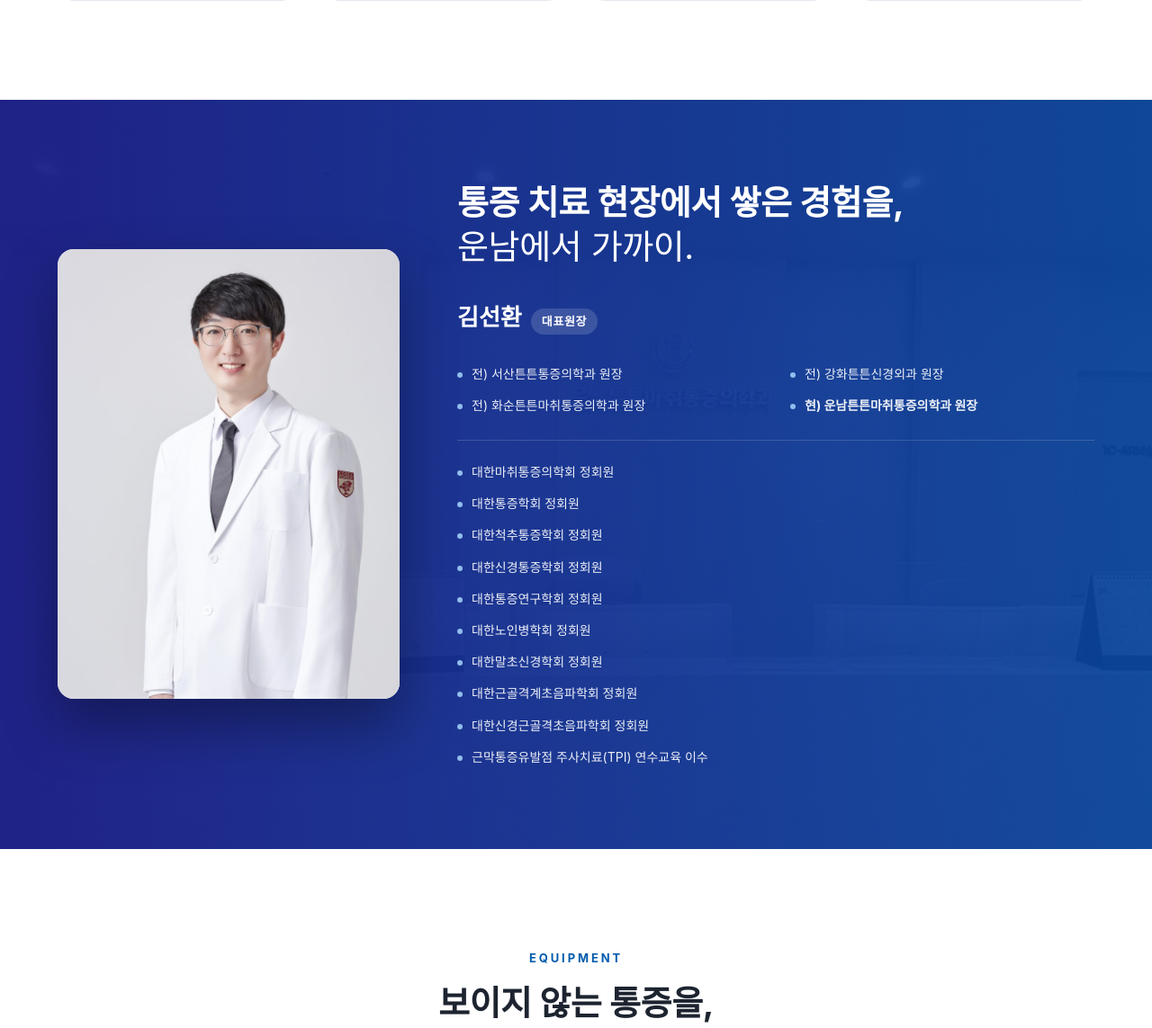
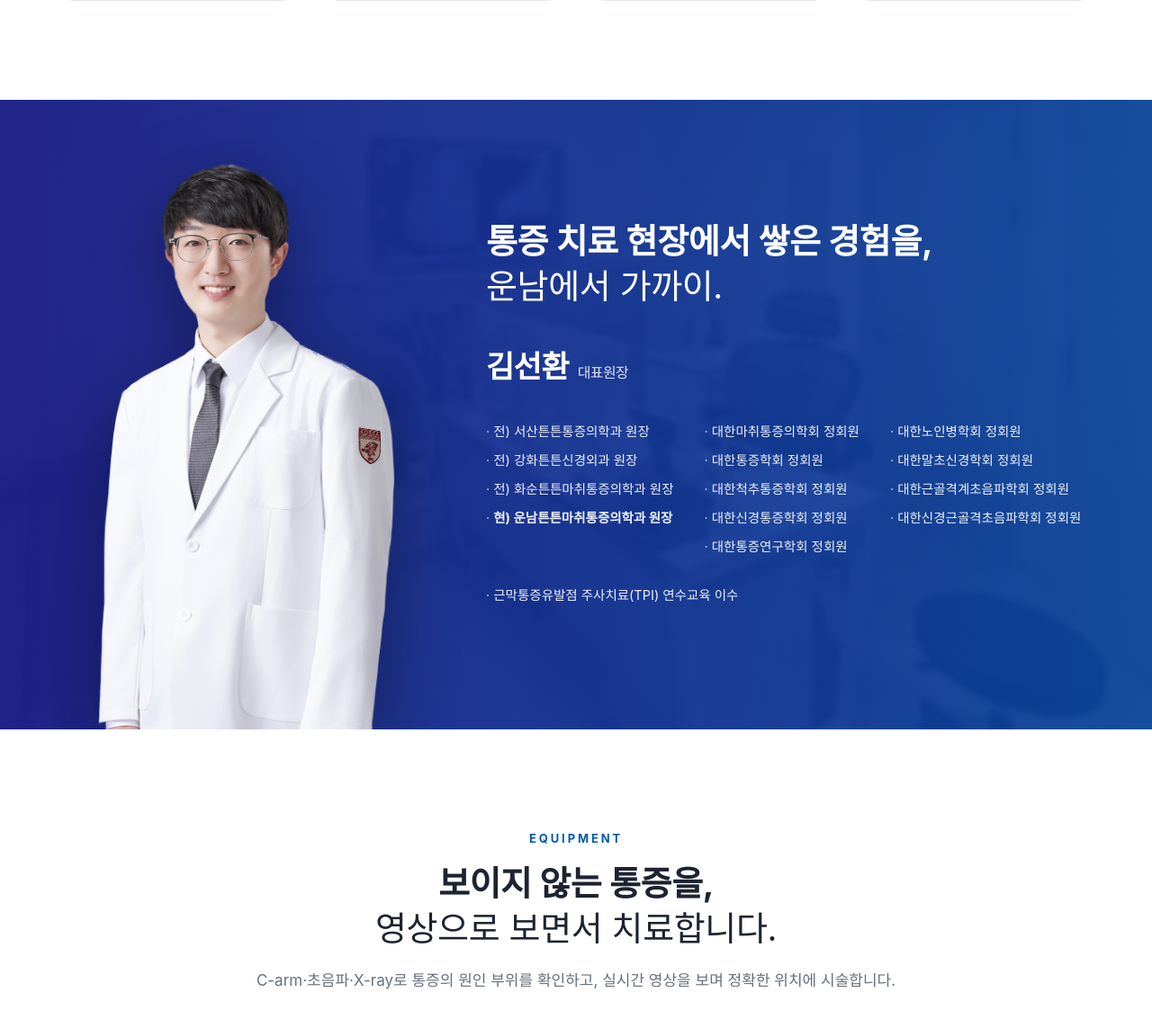
Before and after one commit to Jeongdonghwan/orth_prj, a Flask app: page / in a window 1280 px wide. Shown: the part 1430-2573 px from the top of the page at 90% size. Run offline with Flask 3, Linux system fonts and the light colour scheme; some web fonts are replaced.

Commit message:
원장 섹션: 누끼 원장 사진 크게 하단 배치, 이력 3열 레이아웃, 배경 교체
Co-Authored-By: Claude Opus 5.5 <noreply@anthropic.com>

```diff
--- a/app/static/css/style.css
+++ b/app/static/css/style.css
@@ -117,21 +117,20 @@ nav ul a:hover::after{transform:scaleX(1)}
 .doctor{background:var(--c-navy);color:#fff;position:relative;overflow:hidden;padding:0}
 .doctor>.ph{position:absolute;inset:0;background:var(--c-navy)}
 .doctor>.ph>img{opacity:.22;filter:saturate(.6)}
+.doctor .wrap{position:relative;z-index:2;display:grid;grid-template-columns:420px 1fr;gap:56px;align-items:end;min-height:700px;padding-top:70px}
+.doctor .dphoto{align-self:end;height:630px;display:flex;align-items:flex-end;justify-content:center}
+.doctor .dphoto img{height:100%;width:auto;max-width:none;filter:drop-shadow(0 20px 40px rgba(0,0,0,.35))}
+.doctor .info{align-self:center;padding:0 0 70px}
+.doctor h2{color:#fff;text-align:left}
+.doctor .nm{margin-top:34px;font-size:34px;font-weight:700;display:flex;align-items:baseline;gap:10px;letter-spacing:-.02em}
+.doctor .nm span{font-size:16px;font-weight:400;opacity:.85}
+.doctor .bio{display:grid;grid-template-columns:auto auto auto;justify-content:start;gap:0 34px;margin-top:26px}
+.doctor .bio li{white-space:nowrap}
+.doctor .bio li,.doctor .bio-edu li{font-size:14.5px;line-height:2.2;opacity:.92}
+.doctor .bio li::before,.doctor .bio-edu li::before{content:"· ";opacity:.8}
+.doctor .bio b{font-weight:700;opacity:1}
+.doctor .bio-edu{margin-top:22px}
 .doctor::before{content:"";position:absolute;inset:0;z-index:1;background:linear-gradient(90deg,rgba(30,33,136,.88),rgba(0,91,172,.6))}
-.doctor .wrap{position:relative;z-index:2;display:grid;grid-template-columns:380px 1fr;gap:64px;align-items:center;padding-top:90px;padding-bottom:90px}
-.doctor .photo{height:500px;border-radius:var(--r);box-shadow:0 30px 60px rgba(0,0,0,.35)}
-.doctor .photo{background:#e9eaec}
-.doctor .photo>img{object-position:50% 0}
-.doctor .info{padding:0}
-.doctor h2{color:#fff;text-align:left}
-.doctor .nm{margin-top:30px;font-size:26px;font-weight:700;display:flex;align-items:baseline;gap:10px}
-.doctor .cols.career b{color:#fff;font-weight:700}
-.doctor .bio-ph{margin:34px auto 0;max-width:640px;padding:40px 24px;border:1px dashed rgba(255,255,255,.45);border-radius:var(--r);color:rgba(255,255,255,.8);font-size:15px;background:rgba(255,255,255,.06)}
-.doctor .nm span{font-size:13px;font-weight:600;background:rgba(255,255,255,.15);padding:3px 12px;border-radius:999px;letter-spacing:.05em}
-.doctor .cols{display:grid;grid-template-columns:1fr 1fr;gap:10px 32px;margin-top:26px;font-size:14px;line-height:1.8;opacity:.92}
-.doctor .cols li{padding-left:16px;position:relative}
-.doctor .cols li::before{content:"";position:absolute;left:0;top:11px;width:6px;height:6px;border-radius:50%;background:#9CC9F5}
-.doctor .cols.en{margin-top:26px;grid-template-columns:1fr;padding-top:22px;border-top:1px solid rgba(255,255,255,.18)}
 
 /* ==== 수술 경험 ==== */
 .surg .grid{display:grid;grid-template-columns:repeat(3,1fr);gap:22px;margin-top:56px}
@@ -320,9 +319,13 @@ footer .copy{margin-top:14px;opacity:.55}
   .quick{display:none}
   .hero{height:560px}.hero h1{font-size:38px}
   .clinics{grid-template-columns:repeat(2,1fr)}
-  .doctor .wrap{grid-template-columns:1fr;gap:36px;padding-top:64px;padding-bottom:64px}
-  .doctor .photo{height:420px;max-width:360px;width:100%;margin:0 auto}
-  .panel{grid-template-columns:1fr;padding:40px 30px}
+  .doctor .wrap{grid-template-columns:1fr;gap:0;min-height:0;padding-top:0}
+  .doctor .info{padding:64px 0 28px}
+  .doctor .dphoto{order:2;height:auto}
+  .doctor .dphoto img{height:auto;width:min(70%,380px)}
+  .doctor .bio{grid-template-columns:auto auto}
+  .doctor .bio ul:first-child{grid-column:1/-1;margin-bottom:10px}
+    .panel{grid-template-columns:1fr;padding:40px 30px}
   .panel .fig{height:360px}
   .ns .fig{height:360px}
   .panel .steps-in{grid-template-columns:repeat(2,1fr)}
@@ -362,8 +365,11 @@ footer .copy{margin-top:14px;opacity:.55}
   .kw{flex-wrap:wrap;gap:18px 8px}
   .kw li{flex:1 1 calc(50% - 8px)}
   .two{grid-template-columns:1fr}
-  .doctor .cols{grid-template-columns:1fr}
-  .tx{flex-wrap:wrap;gap:16px}
+  .doctor .bio{grid-template-columns:1fr}
+  .doctor .bio li{white-space:normal}
+  .doctor .nm{font-size:28px}
+  .doctor .dphoto img{width:78%}
+    .tx{flex-wrap:wrap;gap:16px}
   .card{flex-basis:84%}
   .steps .grid,.panel .steps-in{grid-template-columns:1fr}
   .tour .main{height:250px}
--- a/app/templates/_macros.html
+++ b/app/templates/_macros.html
@@ -39,20 +39,33 @@
 <section class="doctor" id="doctor">
   {{ ph('doctor-bg.jpg') }}
   <div class="wrap">
-    {{ ph('doctor-main.jpg', '', 'photo', clinic.doctor ~ ' ' ~ clinic.doctor_title, True, 800, 1040) }}
+    <div class="dphoto"><img src="{{ url_for('static', filename='img/doctor-cut.png') }}" alt="{{ clinic.doctor }} {{ clinic.doctor_title }}" width="700" height="1331" loading="lazy"></div>
     <div class="info">
       <h2>통증 치료 현장에서 쌓은 경험을,<br><span class="thin">운남에서 가까이.</span></h2>
       <p class="nm">{{ clinic.doctor }}<span>{{ clinic.doctor_title }}</span></p>
-      <ul class="cols career">
-        <li>전) 서산튼튼통증의학과 원장</li><li>전) 강화튼튼신경외과 원장</li>
-        <li>전) 화순튼튼마취통증의학과 원장</li><li><b>현) 운남튼튼마취통증의학과 원장</b></li>
-      </ul>
-      <ul class="cols en">
-        <li>대한마취통증의학회 정회원</li><li>대한통증학회 정회원</li>
-        <li>대한척추통증학회 정회원</li><li>대한신경통증학회 정회원</li>
-        <li>대한통증연구학회 정회원</li><li>대한노인병학회 정회원</li>
-        <li>대한말초신경학회 정회원</li><li>대한근골격계초음파학회 정회원</li>
-        <li>대한신경근골격초음파학회 정회원</li><li>근막통증유발점 주사치료(TPI) 연수교육 이수</li>
+      <div class="bio">
+        <ul>
+          <li>전) 서산튼튼통증의학과 원장</li>
+          <li>전) 강화튼튼신경외과 원장</li>
+          <li>전) 화순튼튼마취통증의학과 원장</li>
+          <li><b>현) 운남튼튼마취통증의학과 원장</b></li>
+        </ul>
+        <ul>
+          <li>대한마취통증의학회 정회원</li>
+          <li>대한통증학회 정회원</li>
+          <li>대한척추통증학회 정회원</li>
+          <li>대한신경통증학회 정회원</li>
+          <li>대한통증연구학회 정회원</li>
+        </ul>
+        <ul>
+          <li>대한노인병학회 정회원</li>
+          <li>대한말초신경학회 정회원</li>
+          <li>대한근골격계초음파학회 정회원</li>
+          <li>대한신경근골격초음파학회 정회원</li>
+        </ul>
+      </div>
+      <ul class="bio-edu">
+        <li>근막통증유발점 주사치료(TPI) 연수교육 이수</li>
       </ul>
     </div>
   </div>
```
Also changed, not shown: app/static/img/doctor-bg.jpg, app/static/img/doctor-cut.png (added).
